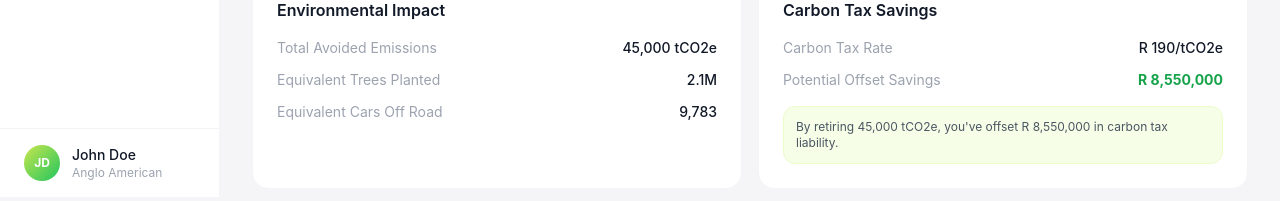
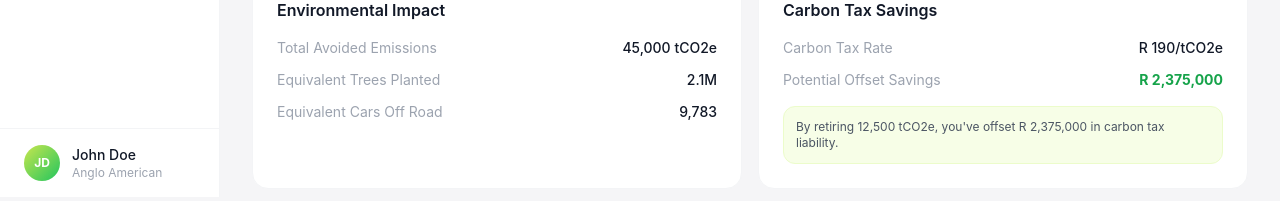
Before and after one commit to Reshigan/esum, a Next.js app in the folder apps/web/: page /carbon in a window 1280 px wide. Shown: the part 603-804 px from the top of the page. Built offline with nearby package versions, Linux system fonts and the light colour scheme.

Commit message:
fix: Correct carbon page retirement data to match Retired Credits metric (12,500 tCO2e)

```diff
--- a/apps/web/src/app/carbon/page.tsx
+++ b/apps/web/src/app/carbon/page.tsx
@@ -103,10 +103,10 @@ export default function CarbonPage() {
               <h3 className="font-semibold text-gray-900 mb-4">Carbon Tax Savings</h3>
               <div className="space-y-3">
                 <div className="flex justify-between"><span className="text-sm text-gray-400">Carbon Tax Rate</span><span className="text-sm font-medium text-gray-900">R 190/tCO2e</span></div>
-                <div className="flex justify-between"><span className="text-sm text-gray-400">Potential Offset Savings</span><span className="text-sm font-bold text-green-600">R 8,550,000</span></div>
+                <div className="flex justify-between"><span className="text-sm text-gray-400">Potential Offset Savings</span><span className="text-sm font-bold text-green-600">R 2,375,000</span></div>
               </div>
               <div className="mt-4 p-3 rounded-xl bg-lime-50 border border-lime-100">
-                <p className="text-xs text-gray-600">By retiring 45,000 tCO2e, you&apos;ve offset R 8,550,000 in carbon tax liability.</p>
+                <p className="text-xs text-gray-600">By retiring 12,500 tCO2e, you&apos;ve offset R 2,375,000 in carbon tax liability.</p>
               </div>
             </div>
           </div>
```
